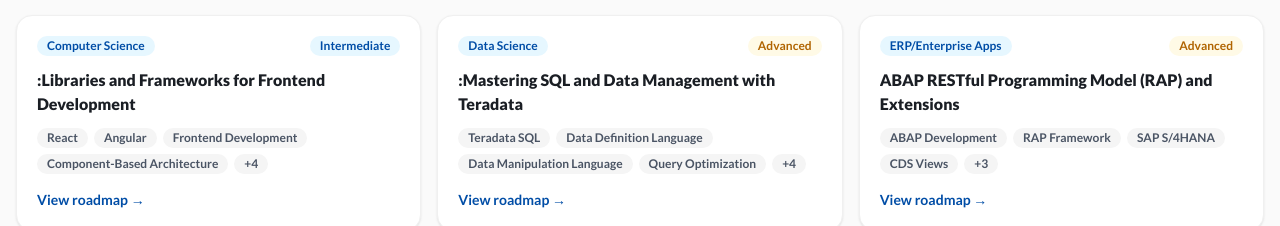
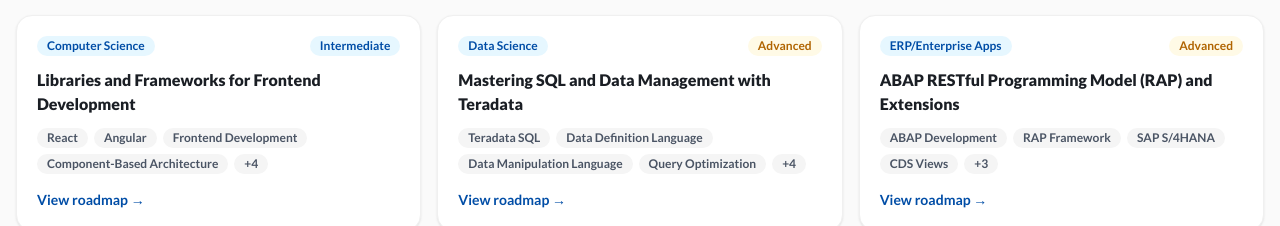
Before and after one commit to ravi6703/infyskill, a Next.js app: page /catalog in a window 1280 px wide. Shown: the part 346-572 px from the top of the page. Built offline with nearby package versions, Linux system fonts and the light colour scheme.

Commit message:
v8.7: strip leading ':' from course titles on catalog cards

```diff
--- a/app/catalog/page.jsx
+++ b/app/catalog/page.jsx
@@ -3,6 +3,7 @@
 import Link from "next/link";
 import courses from "../../data/courses.json";
 
+const clean = (t) => t.replace(/^[:\s]+/, "");
 const domains = [...new Set(courses.map((c) => c.domain))].sort();
 const byDomainCount = Object.fromEntries(domains.map((d) => [d, courses.filter((c) => c.domain === d).length]));
 const LEVELS = ["Beginner", "Intermediate", "Advanced"];
@@ -58,7 +59,7 @@
               <span className="chip-blue">{c.domain}</span>
               <span className={LEVEL_CHIP[c.proficiency] || "chip-gray"}>{c.proficiency}</span>
             </div>
-            <h3 className="mt-3 line-clamp-2 font-black text-ink-900 group-hover:text-brand-600">{c.title}</h3>
+            <h3 className="mt-3 line-clamp-2 font-black text-ink-900 group-hover:text-brand-600">{clean(c.title)}</h3>
             <div className="mt-3 flex flex-wrap gap-1.5">
               {c.skills.slice(0, 4).map((s) => <span key={s} className="chip-gray">{s}</span>)}
               {c.skills.length > 4 && <span className="chip-gray">+{c.skills.length - 4}</span>}
```
